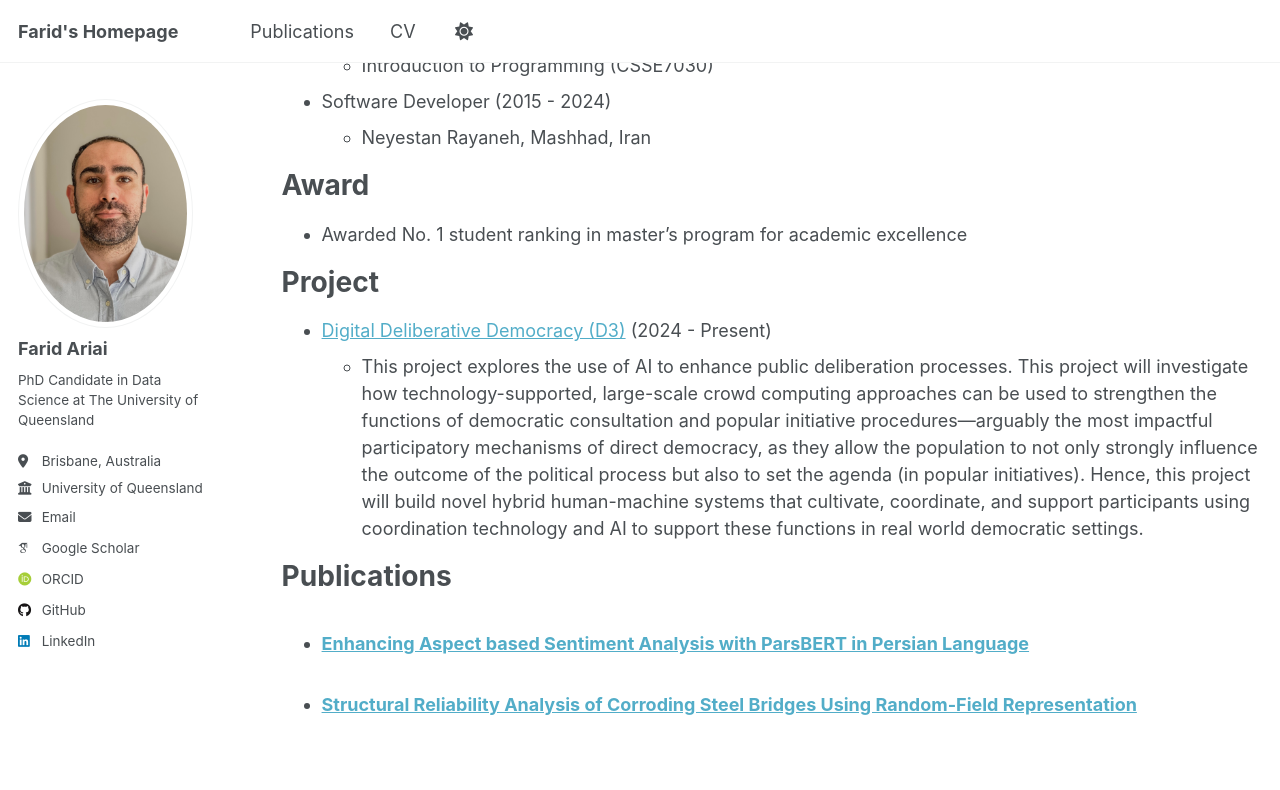
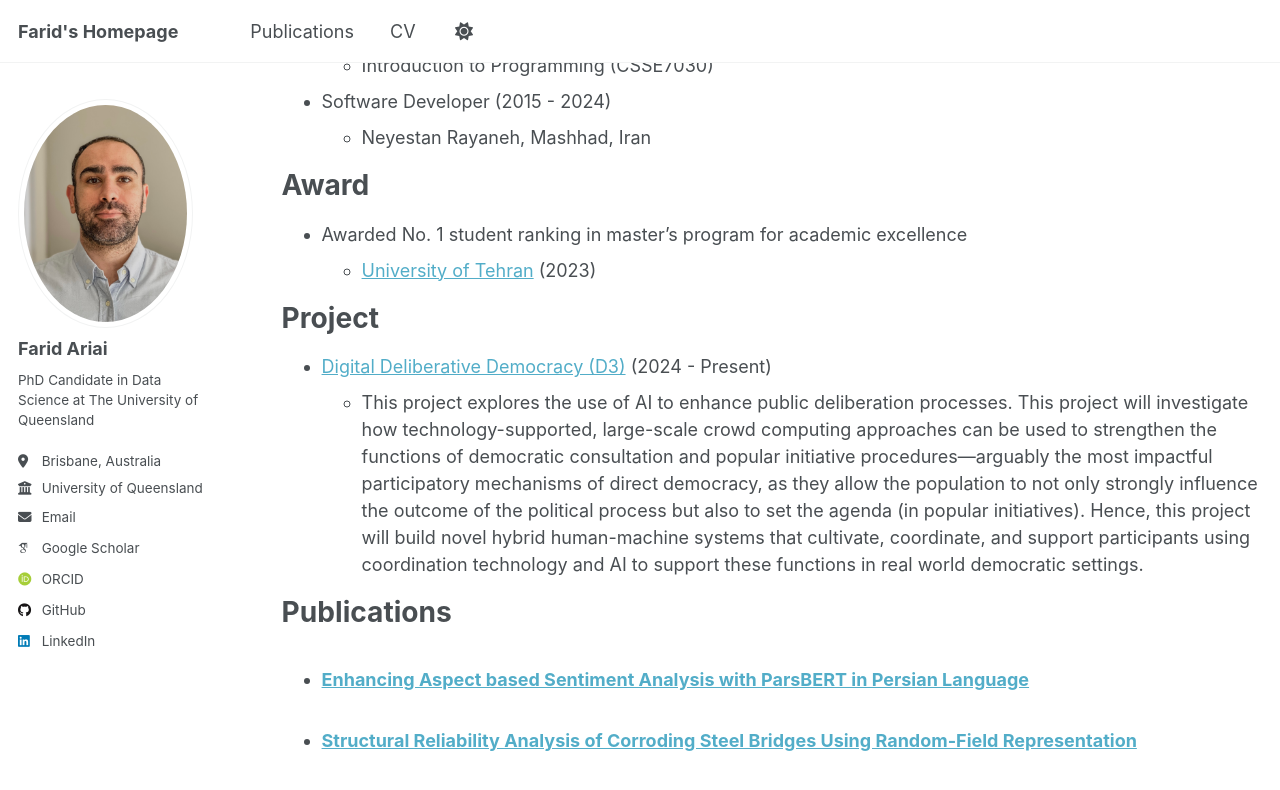
Before and after one commit to farid-ariai/farid-ariai.github.io, a Jekyll site: the page built from _pages/cv.md, in a window 1280 px wide and 900 px high, scrolled down 382 px. Shown: the top 790 px of the window. Built offline with Jekyll 4.4.1, drawn with Linux system fonts in a browser that asks for light colours; some web fonts are replaced; a script that is not in the unit is left out.

Commit message:
Update cv.md

```diff
--- a/_pages/cv.md
+++ b/_pages/cv.md
@@ -27,6 +27,7 @@ Work experience
 Award
 ======
 * Awarded No. 1 student ranking in master’s program for academic excellence
+  * [University of Tehran](https://ut.ac.ir) (2023)
 
 Project
 ======
```
